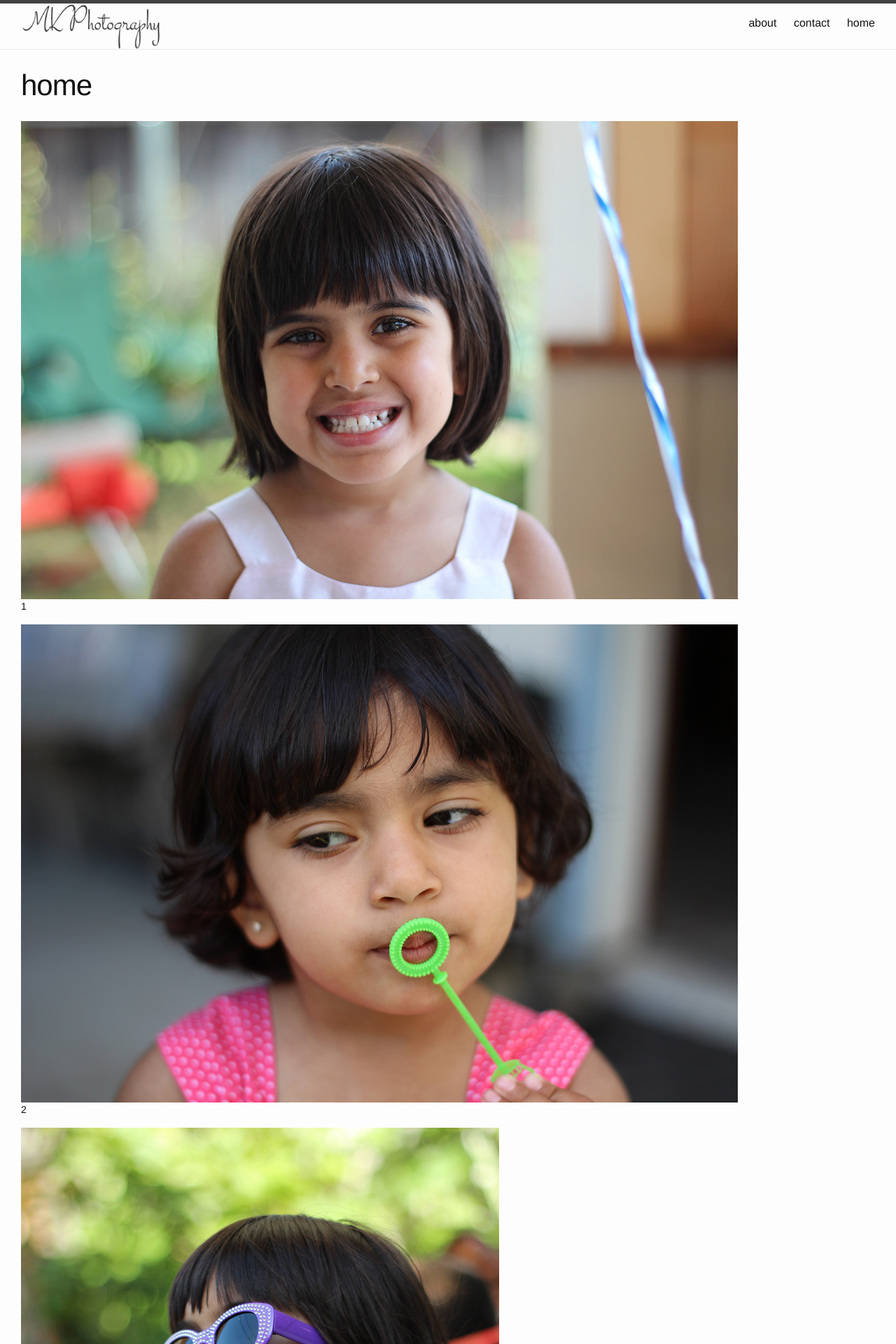
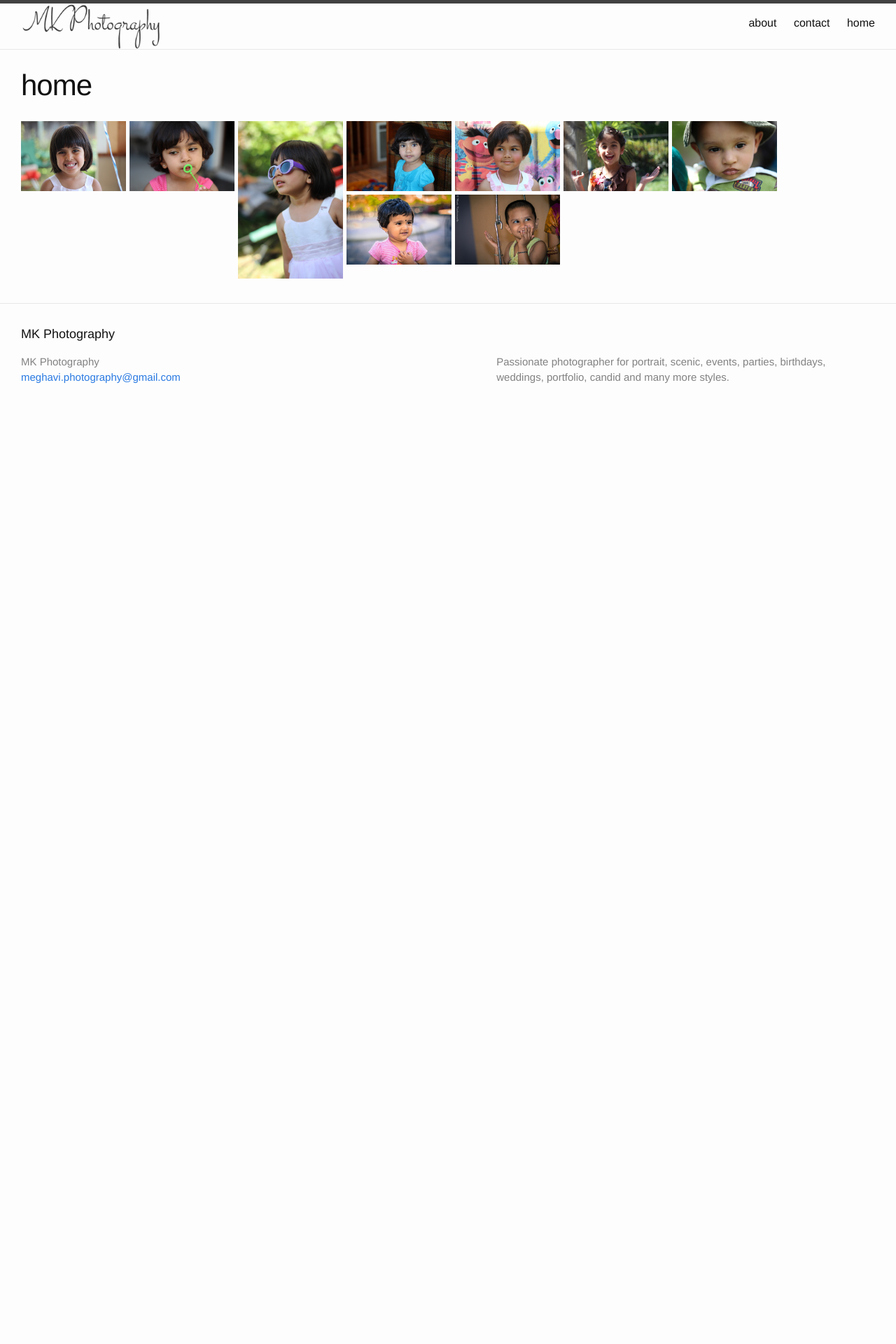
Before and after one commit to meghakrishnamurthy/snap-web, a Jekyll site: the page built from index.html, in a window 1280 px wide. Shown: the top 1920 px of the page at 70% size. Built offline with Jekyll 4.4.1, drawn with Linux system fonts in a browser that asks for light colours; after the commit the page ends 900 px from its top, so only the background shows below that.

Commit message:
Fixing styles

```diff
--- a/css/home.scss
+++ b/css/home.scss
@@ -1,16 +1,22 @@
 ---
 ---
 .photo-gallery {
-    list-style: none;
-    padding: 0;
+    width: 100%;
+    float: left;
 
-    li {
-        width: 33%;
-        display: inline-block;
+    img {
+        width: 100%;
+        height: auto;
+    }
 
-        > img {
-            max-width: 100%;
-            height: auto;
-        }
+    figure {
+      display: block;
+      float: left;
+      margin: 0 5px 5px 0;
+      width: 150px;
+    }
+
+    figcaption {
+      display: none;
     }
 }
```
